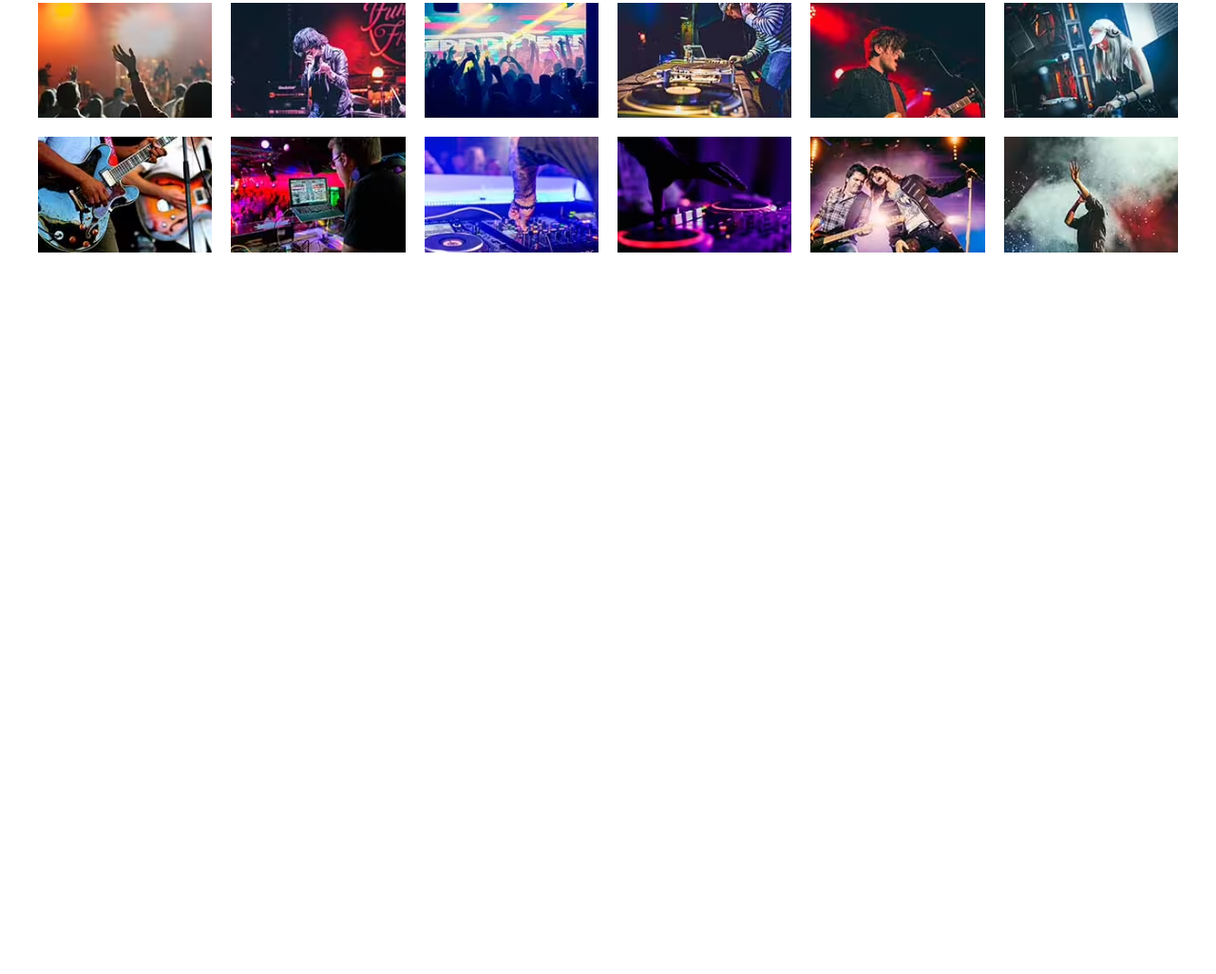
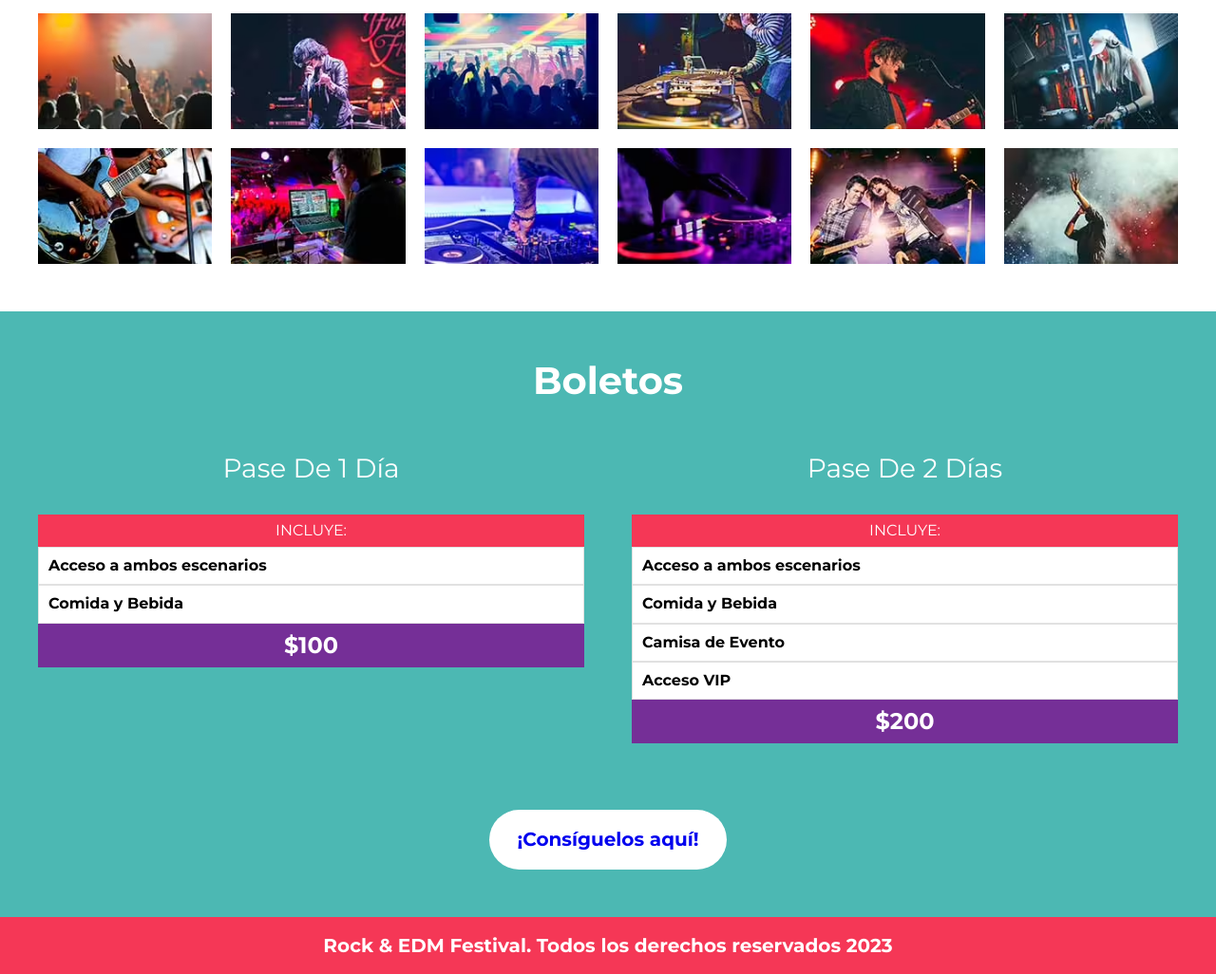
Before and after one commit to Xardimods/Music-Festival, a website: page index.html in a window 1280 px wide. Shown: the part 2988-4014 px from the top of the page at 95% size. Before the commit the page ends 3304 px from the top, so only its background shows below. Drawn offline with Linux system fonts and the light colour scheme.

Commit message:
[feat]: adding ticket section and footer

```diff
--- a/index.html
+++ b/index.html
@@ -170,6 +170,51 @@
         <ul class="galeria-imagenes"></ul>
     </section>
     <script src="build/js/app.js"></script>
+
+    <section class="boletos bg-verde">
+        <h3>Boletos</h3>
+
+        <div class="contenedor contenedor-boletos">
+            <div class="basico pase">
+                <p class="nombre-pase">Pase De 1 Día</p>
+                <header class="pase-header">
+                    <p>Incluye:</p>
+                </header>
+                <div class="pase-body">
+                    <ul>
+                        <li>Acceso a ambos escenarios</li>
+                        <li>Comida y Bebida</li>
+                    </ul>
+                </div>
+                <footer class="pase-footer">
+                    <p>$100</p>
+                </footer>
+            </div>
+            <div class="premium pase">
+                <p class="nombre-pase">Pase De 2 Días</p>
+                <header class="pase-header">
+                    <p>Incluye:</p>
+                </header>
+                <div class="pase-body">
+                    <ul>
+                        <li>Acceso a ambos escenarios</li>
+                        <li>Comida y Bebida</li>
+                        <li>Camisa de Evento</li>
+                        <li>Acceso VIP</li>
+                    </ul>
+                </div>
+                <footer class="pase-footer">
+                    <p>$200</p>
+                </footer>
+            </div>
+        </div>
+        <div class="pase-boton">
+            <a href="#">¡Consíguelos aquí!</a>
+        </div>
+    </section>
+
+    <footer class="site-footer">
+        <p>Rock & EDM Festival. Todos los derechos reservados 2023</p>
+    </footer>
 </body>
-
 </html>
--- /dev/null
+++ b/src/scss/layout/_boletos.scss
@@ -0,0 +1,87 @@
+@use 'base/mixins' as m;
+@use 'base/variables' as v;
+
+.boletos {
+    padding: 5rem 0;
+    h3 {
+        font-size: 4rem;
+        text-align: center;
+        color: v.$blanco;
+        margin-bottom: 2rem
+    }
+}
+
+.contenedor-boletos {
+    @include m.tablet {
+        @include m.grid(2, 5rem);
+    }
+}
+
+.bg-verde:last-of-type {
+    margin-bottom: 0;
+}
+
+.pase {
+    .nombre-pase {
+        text-align: center;
+        font-size: 2.8rem;
+        font-weight: 500;
+        color: v.$blanco;
+    }
+
+    &-header,
+    &-footer {
+        padding: .5rem;
+        p {
+            color: v.$blanco;
+            text-align: center;
+            margin: 0;
+        }
+    }
+
+    &-header {
+        background-color: v.$rosa;
+        p {
+            text-transform: uppercase;
+            font-size: 1.6rem;
+        }
+    }
+
+    &-body {
+        background-color: v.$blanco;
+
+        ul {
+            @include m.reseteo-lista;
+            li,
+            :nth-child(odd) {
+                background-color: v.$blanco;
+                padding: 1rem;
+                border: 1px solid #e1e1e1;
+                font-weight: 600;
+            }
+        }
+    }
+
+    &-footer {
+        background-color: v.$morado;
+        p {
+            font-size: 2.4rem;
+            font-weight: 700;
+        }
+    }
+}
+
+.pase-boton {
+    margin-top: 7rem;
+    background-color: v.$blanco;
+    max-width: fit-content;
+    padding: 2rem 3rem;
+    font-size: 2rem;
+    border-radius: 4rem;
+    margin-left: auto;
+    margin-right: auto;
+
+    a {
+        font-weight: 600;
+    }
+}
--- /dev/null
+++ b/src/scss/layout/_footer.scss
@@ -0,0 +1,18 @@
+@use 'base/mixins' as m;
+@use 'base/variables' as v;
+
+.site-footer {
+    background-color: v.$rosa;
+    padding: 1.5rem;
+    p {
+        margin: 0;
+        text-align: center;
+        font-weight: 600;
+        font-size: 1.5rem;
+        color: v.$blanco;
+
+        @include m.tablet {
+            font-size: 2rem;
+        }
+    }
+}
--- a/src/scss/layout/_galeria.scss
+++ b/src/scss/layout/_galeria.scss
@@ -6,6 +6,7 @@
 
     h3 {
         text-align: center;
+        font-size: 4rem
     }
 }
 
--- a/src/scss/layout/_index.scss
+++ b/src/scss/layout/_index.scss
@@ -3,3 +3,5 @@
 @forward 'festival';
 @forward 'lineup';
 @forward 'galeria';
+@forward 'boletos';
+@forward 'footer';
--- a/src/scss/layout/_video.scss
+++ b/src/scss/layout/_video.scss
@@ -39,7 +39,7 @@
         margin: 0;
 
         @include m.phone {
-            font-size: 4.6rem;
+            font-size: 4rem;
         }
 
         @include m.tablet {
```
Also changed, not shown: README.md, build/css/app.css.
